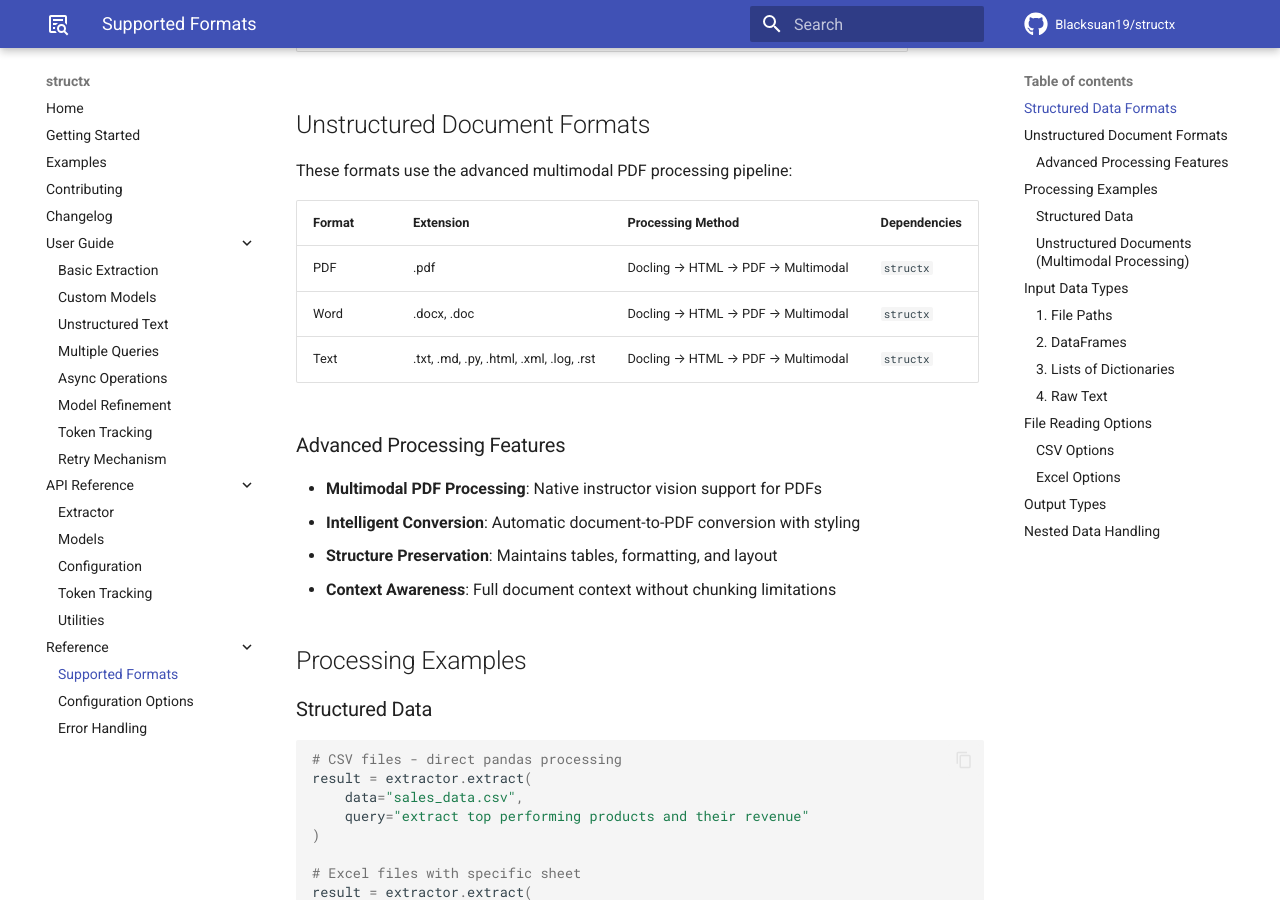
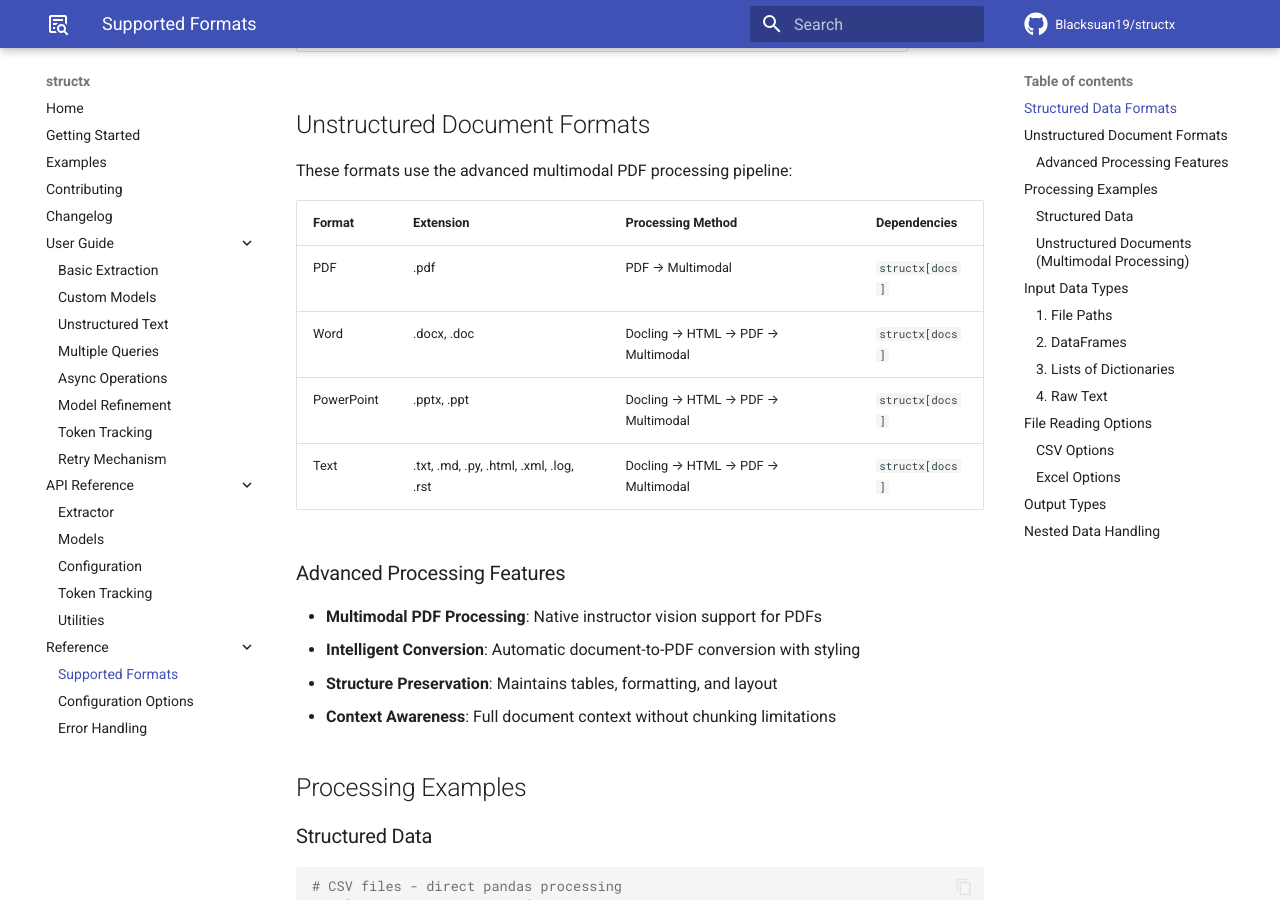
Before and after one commit to Blacksuan19/structx, an MkDocs documentation site: the page built from docs/reference/supported-formats.md, in a window 1280 px wide and 900 px high, scrolled down 632 px. Built offline with MkDocs 1.6.1 and Material for MkDocs 9.7.7, drawn with Linux system fonts in a browser that asks for light colours; comment, search, counter and statistics services are not loaded.

Commit message:
chore(docs): explicitly include ppt file format
Signed-off-by: blacksuan19 <abubakaryagob@gmail.com>

```diff
--- a/docs/reference/supported-formats.md
+++ b/docs/reference/supported-formats.md
@@ -21,9 +21,10 @@ These formats use the advanced multimodal PDF processing pipeline:
 
 | Format | Extension                               | Processing Method                  | Dependencies |
 | ------ | --------------------------------------- | ---------------------------------- | ------------ |
-| PDF    | .pdf                                    | Docling → HTML → PDF → Multimodal  | `structx`    |
-| Word   | .docx, .doc                             | Docling → HTML → PDF → Multimodal  | `structx`    |
-| Text   | .txt, .md, .py, .html, .xml, .log, .rst | Docling → HTML → PDF → Multimodal  | `structx`    |
+| PDF    | .pdf                                    | PDF → Multimodal                   | `structx[docs]` |
+| Word   | .docx, .doc                             | Docling → HTML → PDF → Multimodal  | `structx[docs]` |
+| PowerPoint | .pptx, .ppt                         | Docling → HTML → PDF → Multimodal  | `structx[docs]` |
+| Text   | .txt, .md, .py, .html, .xml, .log, .rst | Docling → HTML → PDF → Multimodal  | `structx[docs]` |
 
 ### Advanced Processing Features
 
```
Also changed, not shown: README.md (+1 -0 lines), 1 other file.
